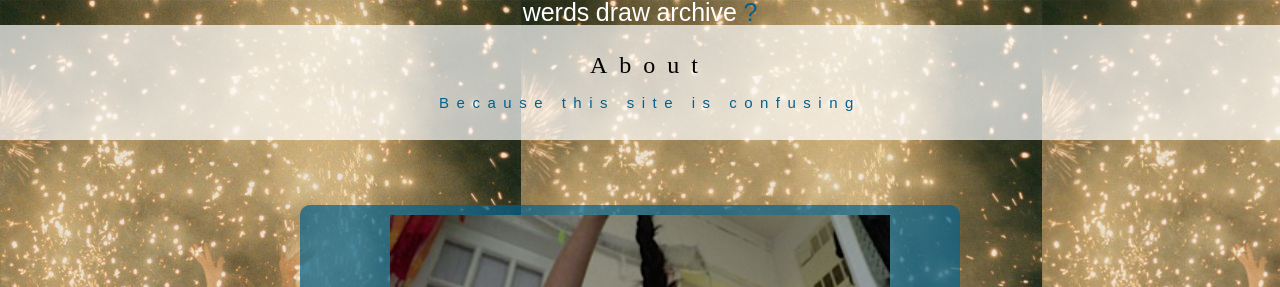
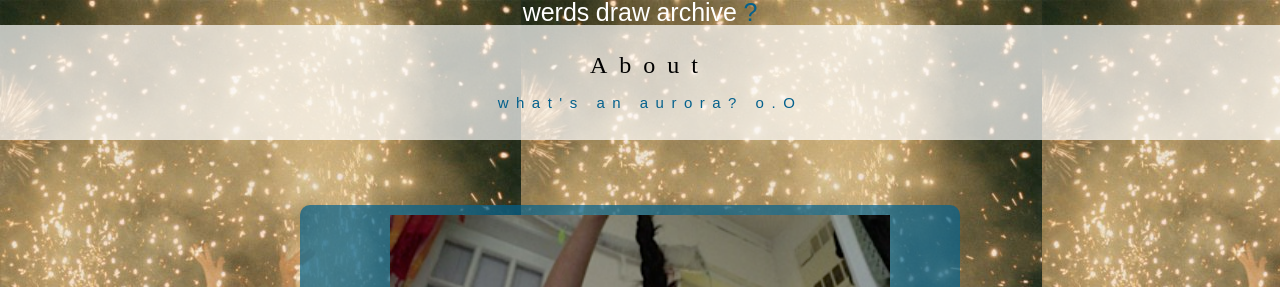
Before and after one commit to auroranou/old-portfolio, a Jekyll site: the page built from _posts/pages/2009-10-09-about.html, in a window 1280 px wide. Shown: the top 287 px of the page. Built offline with Jekyll 4.4.1, drawn with Linux system fonts in a browser that asks for light colours; nearby versions of some CDN libraries; some web fonts are replaced; library files that are not in the unit come from our copies; Markdown is read by kramdown in place of the engine named in the settings.

Commit message:
clean up about

```diff
--- a/_posts/pages/2009-10-09-about.html
+++ b/_posts/pages/2009-10-09-about.html
@@ -6,23 +6,9 @@ subtitle: " "
 ---
 
 <div class="main-content">
- <div class="header"><h1>About</h1><p>Because this site is confusing</p></div>
+ <div class="header"><h1>About</h1><p>what's an aurora? o.O</p></div>
 <div class="container color underline">
     <img src="{{base}}/img/portrait.jpg" width="500" class="about"/><br>
     <p>im aurora. ian's the best.</p>
 </div>
-<!-- <script>
-$('.carousel').carousel();
-</script>
-<div class="container color underline">
-    <div id='myCarousel' class="carousel slide">
-        <div class="carousel-inner">
-            <div class="active item"><center><img src="http://farm4.staticflickr.com/3086/2818075557_cd2d165596.jpg" width="500" height="336" alt="the smog"></center></div>
-            <div class="item"><center><img src="http://farm4.staticflickr.com/3212/2818063259_c5a0484a96.jpg" width="500" height="332" alt="Jessica Asleep in the Poppies"></center></div>
-            <div class="item"><center><img src="http://farm4.staticflickr.com/3259/2818903142_5e9a31b7d2.jpg" width="500" height="332" alt="Julia's"></center></div>
-         </div>
-          <a class="carousel-control left" href="#myCarousel" data-slide="prev">&lsaquo;</a>
-           <a class="carousel-control right" href="#myCarousel" data-slide="next">&rsaquo;</a>
-         </div>
-</div> -->
 </div>
```
